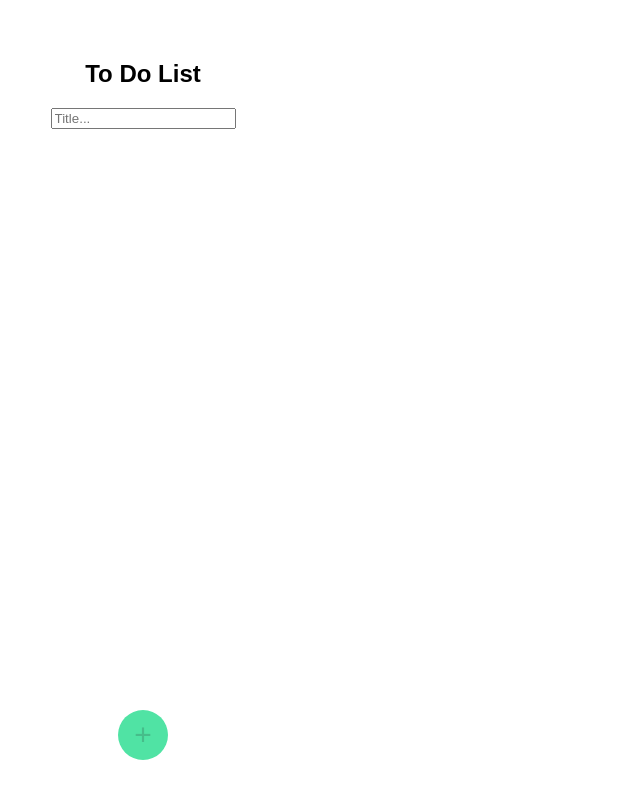
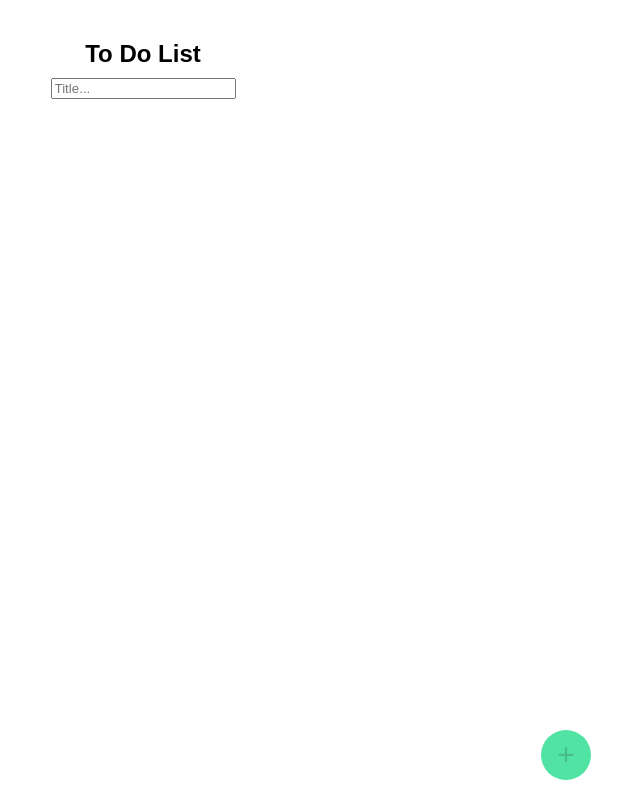
Before and after one commit to Simon-Oliver/test_git, a plain HTML site: page index.html in a window 1280 px wide. Shown: the whole page, without its empty margins (497-1137 px from the left). Drawn offline with Linux system fonts and the light colour scheme.

Commit message:
updated css

```diff
--- a/style.css
+++ b/style.css
@@ -12,12 +12,21 @@ body{
     margin: 0;
 }
 
+h2{
+    margin: 0;
+    margin-bottom: 10px;
+}
+
+.header{
+    margin-bottom: 10px;
+}
+
 .container {
     display: flex;
     align-items: center;
     flex-flow: column;
     height: 90vh;
-    width: 40vw;
+    width: 50vw;
 }
 
 ul {
@@ -35,7 +44,10 @@ ul {
     border-radius: 50%;
     height: 50px;
     width: 50px;
-    margin-top: auto;
+    position: fixed;
+    bottom: 20px;
+    right: 15%;
+    cursor: pointer;
 }
 
 .addBtn span{
```
